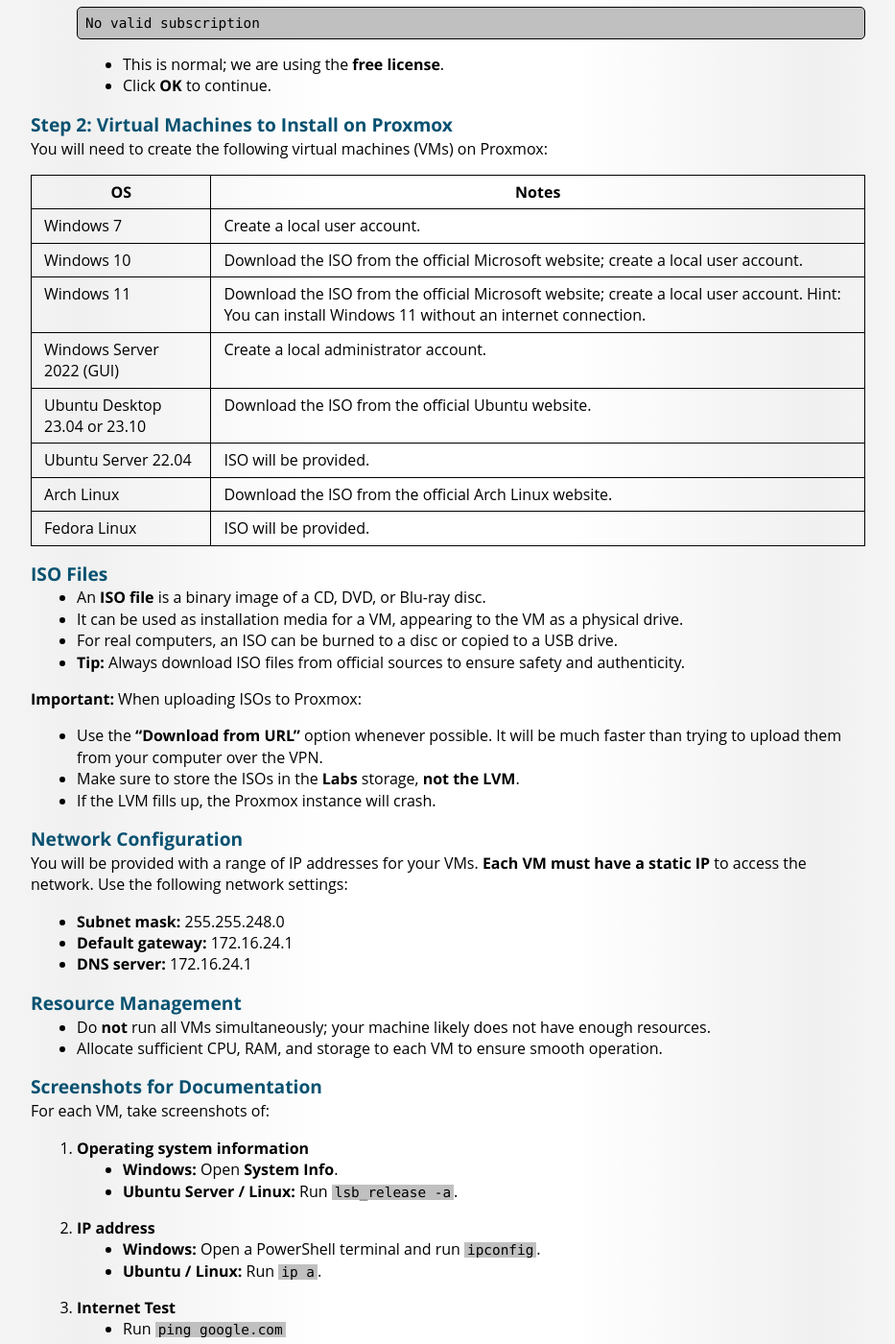
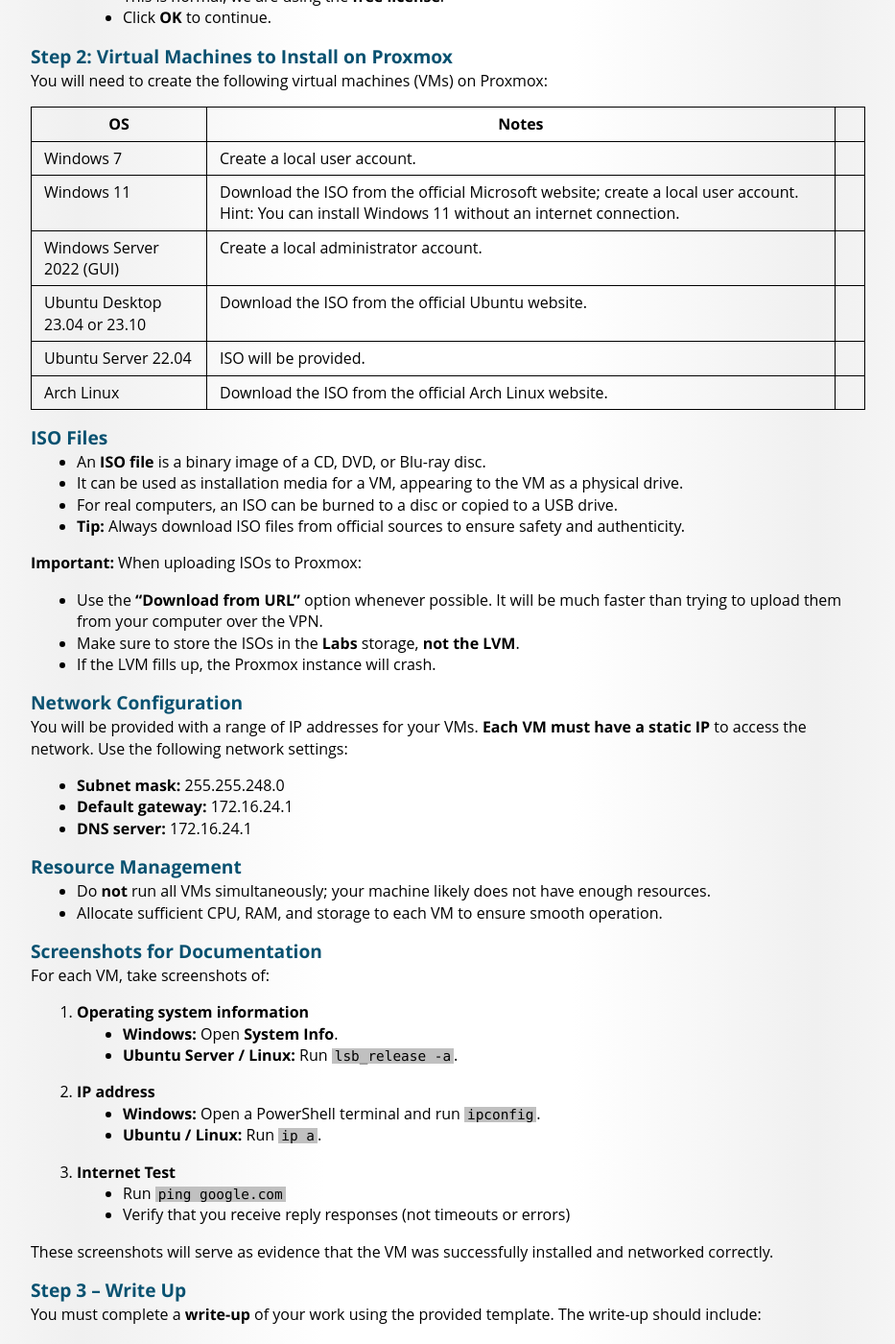
Before and after one commit to BYU-ITC-344/byu-itc-344.github.io, a Jekyll site: the page built from lab-1/index.md, in a window 1280 px wide and 1400 px high, scrolled down 2920 px. Shown: the whole window at 96% size, without its empty margins (173-1106 px from the left). Built offline with Jekyll 4.4.1, drawn with Linux system fonts in a browser that asks for light colours; some web fonts are replaced; some of the changed text lies outside the part shown.

Commit message:
lab 1 update

```diff
--- a/lab-1/index.md
+++ b/lab-1/index.md
@@ -70,13 +70,11 @@
 | **Hypervisor** | Type 1 Hypervisor            | Runs virtual machines directly on physical hardware |
 |                | Proxmox VE                   | Type 1 hypervisor and virtualization platform       |
 | **Windows OS** | Windows 7                    | Older desktop version                               |
-|                | Windows 10                   | Modern desktop version                              |
 |                | Windows 11                   | Latest desktop version                              |
 |                | Windows Server 2022 (GUI)    | Server version with graphical interface             |
 | **Linux OS**   | Ubuntu Desktop 23.04 / 23.10 | Desktop Linux for general use                       |
 |                | Ubuntu Server 22.04          | Server-focused Linux                                |
 |                | Arch Linux                   | Lightweight, customizable Linux                     |
-|                | Fedora Linux                 | Cutting-edge Linux distribution                     |
 
 
 ## Instructions
@@ -139,14 +137,12 @@
 
 | **OS**                        | **Notes**                                                                                                                                           |
 | ----------------------------- | --------------------------------------------------------------------------------------------------------------------------------------------------- |
-| Windows 7                     | Create a local user account.                                                                                                                        |
-| Windows 10                    | Download the ISO from the official Microsoft website; create a local user account.                                                                  |
+| Windows 7                     | Create a local user account.                                                                                                                        |                                                                |
 | Windows 11                    | Download the ISO from the official Microsoft website; create a local user account. Hint: You can install Windows 11 without an internet connection. |
 | Windows Server 2022 (GUI)     | Create a local administrator account.                                                                                                               |
 | Ubuntu Desktop 23.04 or 23.10 | Download the ISO from the official Ubuntu website.                                                                                                  |
 | Ubuntu Server 22.04           | ISO will be provided.                                                                                                                               |
 | Arch Linux                    | Download the ISO from the official Arch Linux website.                                                                                              |
-| Fedora Linux                  | ISO will be provided.                                                                                                                               |
 
 ### ISO Files
 
@@ -199,13 +195,11 @@
 - **Answers to all questions**
 - **Screenshots for each of the following showing the OS and network information as well as a connectivity test:**
    1. Windows 7
-   1. Windows 10
    1. Windows 11
    1. Windows Server 2022 (GUI version)
    1. Ubuntu Desktop 23.04
    1. Ubuntu Server 22.04
    1. Arch Linux
-   1. Fedora Linux
 
 #### Templates
 
@@ -218,14 +212,12 @@
 | **Task**                                                             | **Points** |
 | -------------------------------------------------------------------- | ---------- |
 | Installed a working VM running **Windows 7**                         | 10         |
-| Installed a working VM running **Windows 10**                        | 10         |
 | Installed a working VM running **Windows 11**                        | 10         |
 | Installed a working VM running **Windows Server 2022 (GUI version)** | 10         |
 | Installed a working VM running **Ubuntu Desktop 23.04**              | 10         |
 | Installed a working VM running **Ubuntu Server 22.04**               | 10         |
-| Installed a working VM running **Arch Linux**                        | 10         |
-| Installed a working VM running **Fedora Linux**                      | 10         |
-| Completed the **Write-Up**                                           | 20         |
+| Installed a working VM running **Arch Linux**                        | 20         |
+| Completed the **Write-Up**                                           | 30         |
 
 
 ## Submission
```
